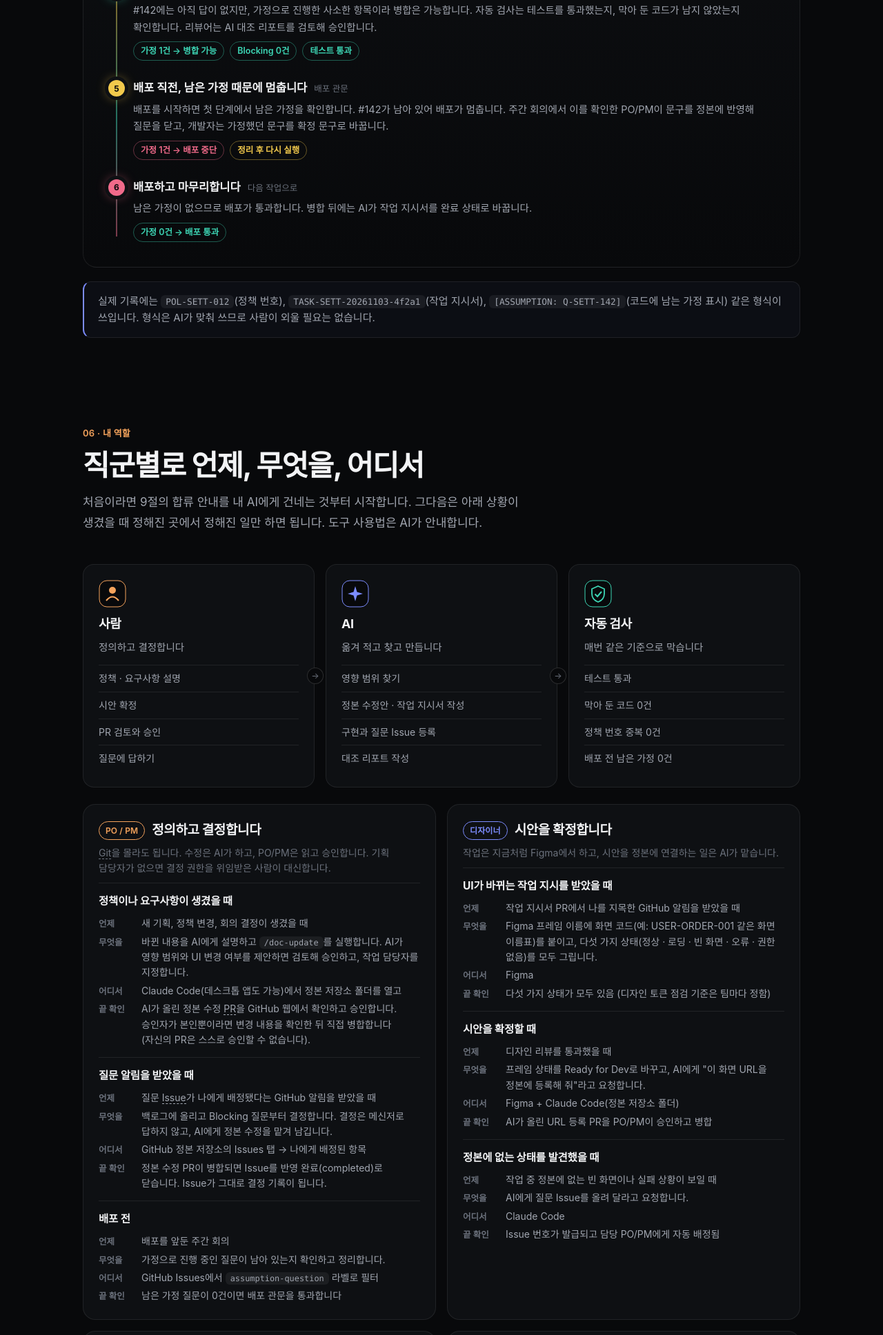
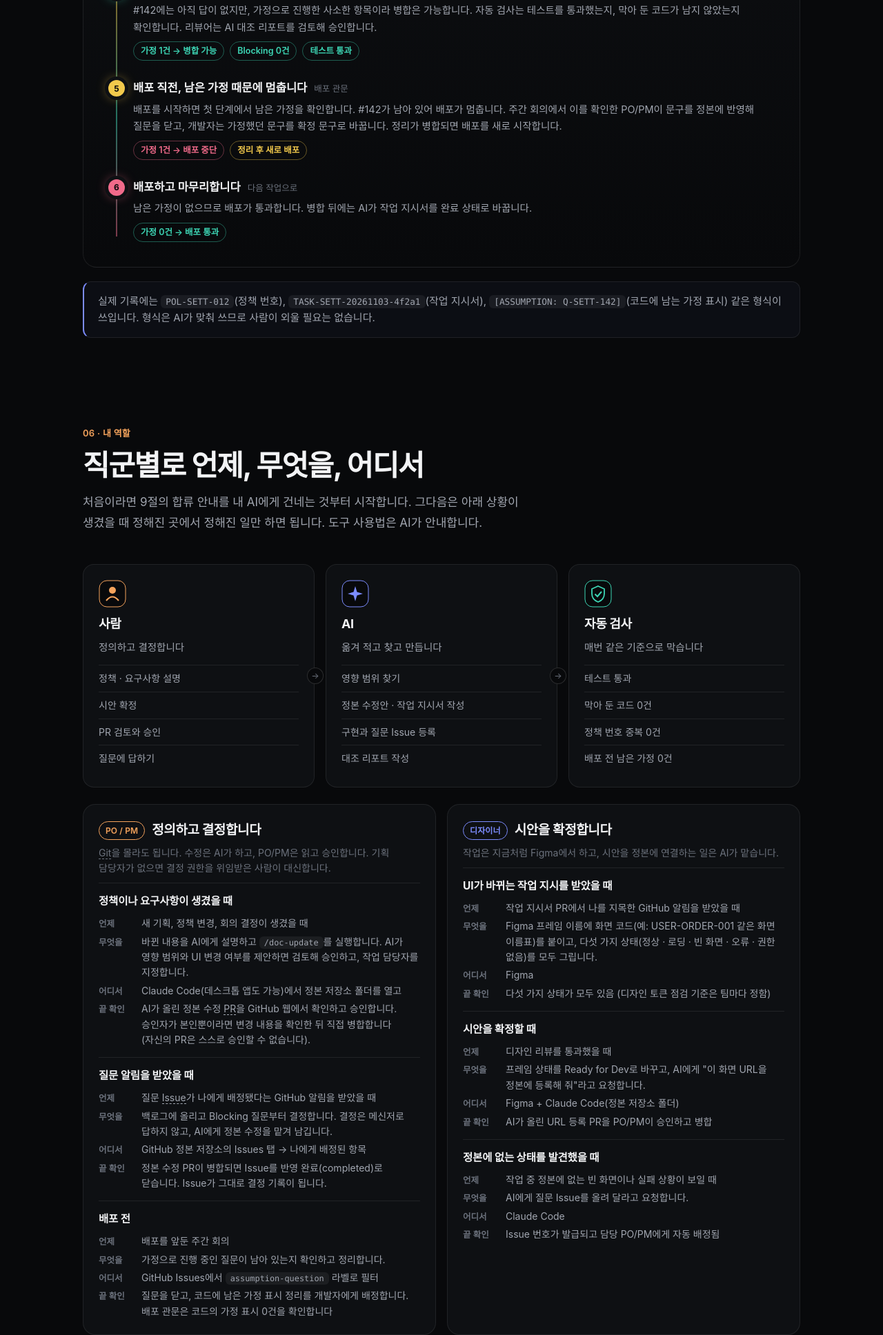
Before and after one commit to whiteceo/agentic, a plain HTML site: page drafts/가이드_초안12.html in a window 1280 px wide. Shown: the part 6466-8402 px from the top of the page at 69% size. Drawn offline with Linux system fonts and the light colour scheme; a web font is replaced by a local one.

Commit message:
가이드 초안 12: 산출물 재검토 문장 정정 4건, 안 쓰는 표지 이미지 삭제
- 5절 배포 관문 단계: '정리 후 새로 배포', 정리 병합 뒤 배포 새로 시작
- 6절 PO/PM 배포 전: 질문 닫기와 가정 표시 정리 배정, 관문은 코드의 가정 표시 0건 확인
- 8절 핫픽스: 직전 릴리스 지점에서 고쳐 먼저 배포하고 main에도 병합
- assets/hero-agentic-system.jpg 삭제(가이드 미참조, 검토로그에 미사용 기록)

Co-Authored-By: Claude Opus 5.5 <noreply@anthropic.com>
Claude-Session: https://claude.ai/code/session_017LfNSuoLkLG4GJcNXU9k1M

```diff
--- a/drafts/가이드_초안12.html
+++ b/drafts/가이드_초안12.html
@@ -476,8 +476,8 @@
         <div class="gate-row"><span class="chip pass">가정 1건 → 병합 가능</span><span class="chip pass">Blocking 0건</span><span class="chip pass">테스트 통과</span></div></li>
       <li class="cy"><span class="pt"><span>5</span></span>
         <div class="hd"><b>배포 직전, 남은 가정 때문에 멈춥니다</b><em>배포 관문</em></div>
-        <p>배포를 시작하면 첫 단계에서 남은 가정을 확인합니다. #142가 남아 있어 배포가 멈춥니다. 주간 회의에서 이를 확인한 PO/PM이 문구를 정본에 반영해 질문을 닫고, 개발자는 가정했던 문구를 확정 문구로 바꿉니다.</p>
-        <div class="gate-row"><span class="chip stop">가정 1건 → 배포 중단</span><span class="chip wait">정리 후 다시 실행</span></div></li>
+        <p>배포를 시작하면 첫 단계에서 남은 가정을 확인합니다. #142가 남아 있어 배포가 멈춥니다. 주간 회의에서 이를 확인한 PO/PM이 문구를 정본에 반영해 질문을 닫고, 개발자는 가정했던 문구를 확정 문구로 바꿉니다. 정리가 병합되면 배포를 새로 시작합니다.</p>
+        <div class="gate-row"><span class="chip stop">가정 1건 → 배포 중단</span><span class="chip wait">정리 후 새로 배포</span></div></li>
       <li class="cd"><span class="pt"><span>6</span></span>
         <div class="hd"><b>배포하고 마무리합니다</b><em>다음 작업으로</em></div>
         <p>남은 가정이 없으므로 배포가 통과합니다. 병합 뒤에는 AI가 작업 지시서를 완료 상태로 바꿉니다.</p>
@@ -501,7 +501,7 @@
     <div class="role"><header><span class="lbl cc">PO / PM</span><h3>정의하고 결정합니다</h3></header><p><span class="t" tabindex="0" data-tip="파일의 변경 이력을 기록하는 도구. GitHub는 그 기록을 웹에서 함께 보고 검토하는 서비스다.">Git</span>을 몰라도 됩니다. 수정은 AI가 하고, PO/PM은 읽고 승인합니다. 기획 담당자가 없으면 결정 권한을 위임받은 사람이 대신합니다.</p>
       <div class="sit"><h4>정책이나 요구사항이 생겼을 때</h4><dl><dt>언제</dt><dd>새 기획, 정책 변경, 회의 결정이 생겼을 때</dd><dt>무엇을</dt><dd>바뀐 내용을 AI에게 설명하고 <code>/doc-update</code>를 실행합니다. AI가 영향 범위와 UI 변경 여부를 제안하면 검토해 승인하고, 작업 담당자를 지정합니다.</dd><dt>어디서</dt><dd>Claude Code(데스크톱 앱도 가능)에서 정본 저장소 폴더를 열고</dd><dt>끝 확인</dt><dd>AI가 올린 정본 수정 <span class="t" tabindex="0" data-tip="Pull Request. '이 변경을 합쳐 주세요'라고 올리는 검토 요청. 홍보(PR)와 다르다.">PR</span>을 GitHub 웹에서 확인하고 승인합니다. 승인자가 본인뿐이라면 변경 내용을 확인한 뒤 직접 병합합니다(자신의 PR은 스스로 승인할 수 없습니다).</dd></dl></div>
       <div class="sit"><h4>질문 알림을 받았을 때</h4><dl><dt>언제</dt><dd>질문 <span class="t" tabindex="0" data-tip="GitHub의 게시글 한 건. 여기서는 질문이나 요청을 올리는 글이며 번호가 자동으로 붙는다.">Issue</span>가 나에게 배정됐다는 GitHub 알림을 받았을 때</dd><dt>무엇을</dt><dd>백로그에 올리고 Blocking 질문부터 결정합니다. 결정은 메신저로 답하지 않고, AI에게 정본 수정을 맡겨 남깁니다.</dd><dt>어디서</dt><dd>GitHub 정본 저장소의 Issues 탭 → 나에게 배정된 항목</dd><dt>끝 확인</dt><dd>정본 수정 PR이 병합되면 Issue를 반영 완료(completed)로 닫습니다. Issue가 그대로 결정 기록이 됩니다.</dd></dl></div>
-      <div class="sit"><h4>배포 전</h4><dl><dt>언제</dt><dd>배포를 앞둔 주간 회의</dd><dt>무엇을</dt><dd>가정으로 진행 중인 질문이 남아 있는지 확인하고 정리합니다.</dd><dt>어디서</dt><dd>GitHub Issues에서 <code>assumption-question</code> 라벨로 필터</dd><dt>끝 확인</dt><dd>남은 가정 질문이 0건이면 배포 관문을 통과합니다</dd></dl></div>
+      <div class="sit"><h4>배포 전</h4><dl><dt>언제</dt><dd>배포를 앞둔 주간 회의</dd><dt>무엇을</dt><dd>가정으로 진행 중인 질문이 남아 있는지 확인하고 정리합니다.</dd><dt>어디서</dt><dd>GitHub Issues에서 <code>assumption-question</code> 라벨로 필터</dd><dt>끝 확인</dt><dd>질문을 닫고, 코드에 남은 가정 표시 정리를 개발자에게 배정합니다. 배포 관문은 코드의 가정 표시 0건을 확인합니다</dd></dl></div>
     </div>
     <div class="role"><header><span class="lbl ca">디자이너</span><h3>시안을 확정합니다</h3></header><p>작업은 지금처럼 Figma에서 하고, 시안을 정본에 연결하는 일은 AI가 맡습니다.</p>
       <div class="sit"><h4>UI가 바뀌는 작업 지시를 받았을 때</h4><dl><dt>언제</dt><dd>작업 지시서 PR에서 나를 지목한 GitHub 알림을 받았을 때</dd><dt>무엇을</dt><dd>Figma 프레임 이름에 화면 코드(예: USER-ORDER-001 같은 화면 이름표)를 붙이고, 다섯 가지 상태(정상 · 로딩 · 빈 화면 · 오류 · 권한 없음)를 모두 그립니다.</dd><dt>어디서</dt><dd>Figma</dd><dt>끝 확인</dt><dd>다섯 가지 상태가 모두 있음 (디자인 토큰 점검 기준은 팀마다 정함)</dd></dl></div>
@@ -572,7 +572,7 @@
       <tbody>
         <tr><td><span class="cc">UI 변경 있음</span></td><td>신규 화면, 화면 요소 변경</td><td>정의 → 작업 지시 → Figma → 구현 → 대조</td><td>시안 확정 후 구현</td></tr>
         <tr><td><span class="cb">UI 변경 없음</span></td><td>계산 · 조건 · 데이터 로직만 변경, 배포된 오탈자</td><td>정의 → 작업 지시 → 구현 → 대조 (디자인 생략)</td><td>정본 · API 계약과 대조</td></tr>
-        <tr><td><span class="cd">핫픽스</span></td><td>운영 책임자가 장애로 선언한 건만</td><td>긴급 수정 · 배포 → 정본 사후 동기화</td><td>리뷰어 판단으로 먼저 배포합니다. 병합한 사람이 <code>hotfix-sync</code> Issue를 올려 PM 백로그에 넣고, 주간 회의에서 동기화를 확인합니다</td></tr>
+        <tr><td><span class="cd">핫픽스</span></td><td>운영 책임자가 장애로 선언한 건만</td><td>긴급 수정 · 배포 → 정본 사후 동기화</td><td>직전 릴리스 지점에서 고쳐 리뷰어 판단으로 먼저 배포하고 main에도 병합합니다. 병합한 사람이 <code>hotfix-sync</code> Issue를 올려 PM 백로그에 넣고, 주간 회의에서 동기화를 확인합니다</td></tr>
       </tbody>
     </table>
   </div>
```
Also changed, not shown: assets/hero-agentic-system.jpg (deleted).
